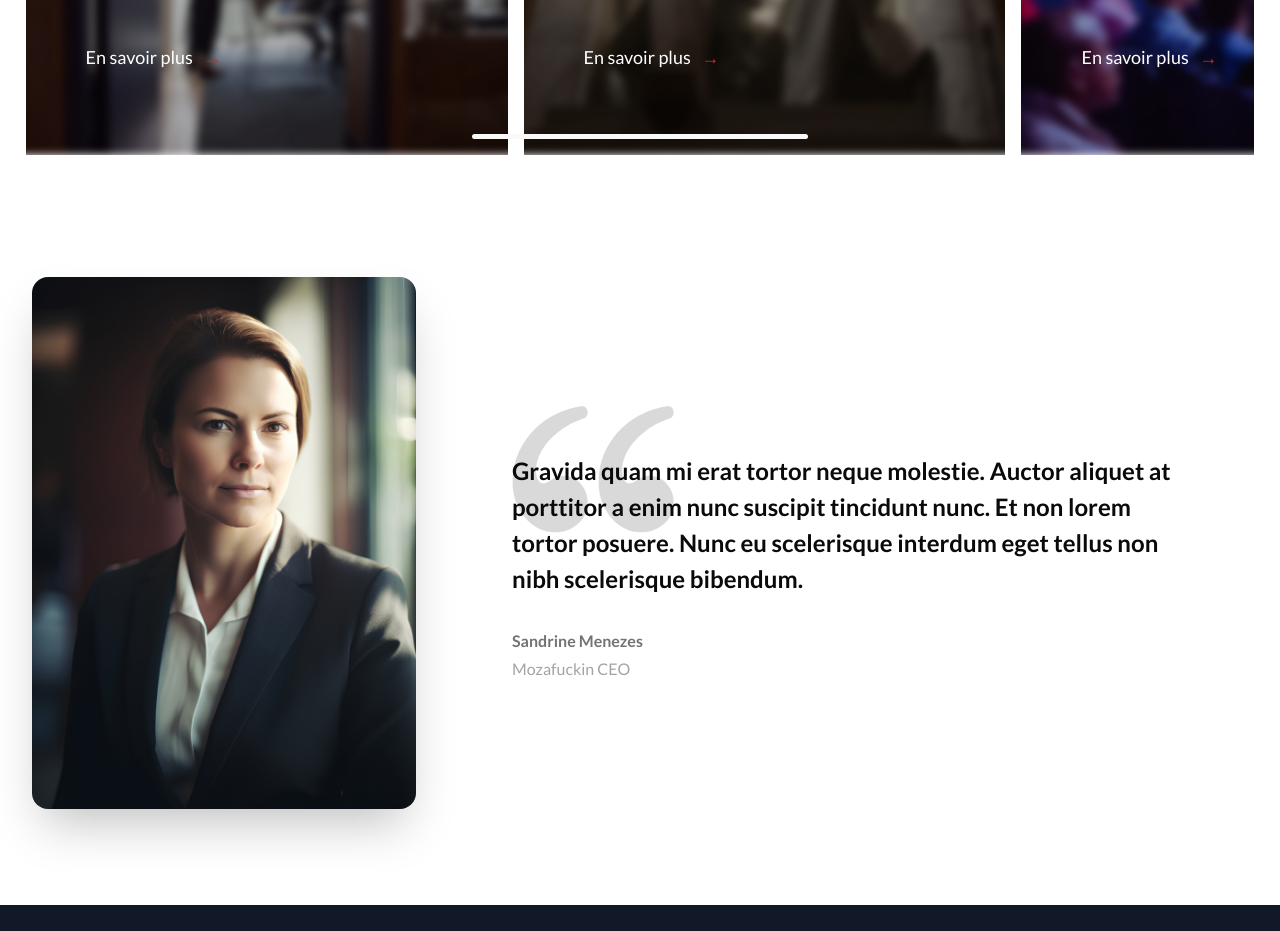
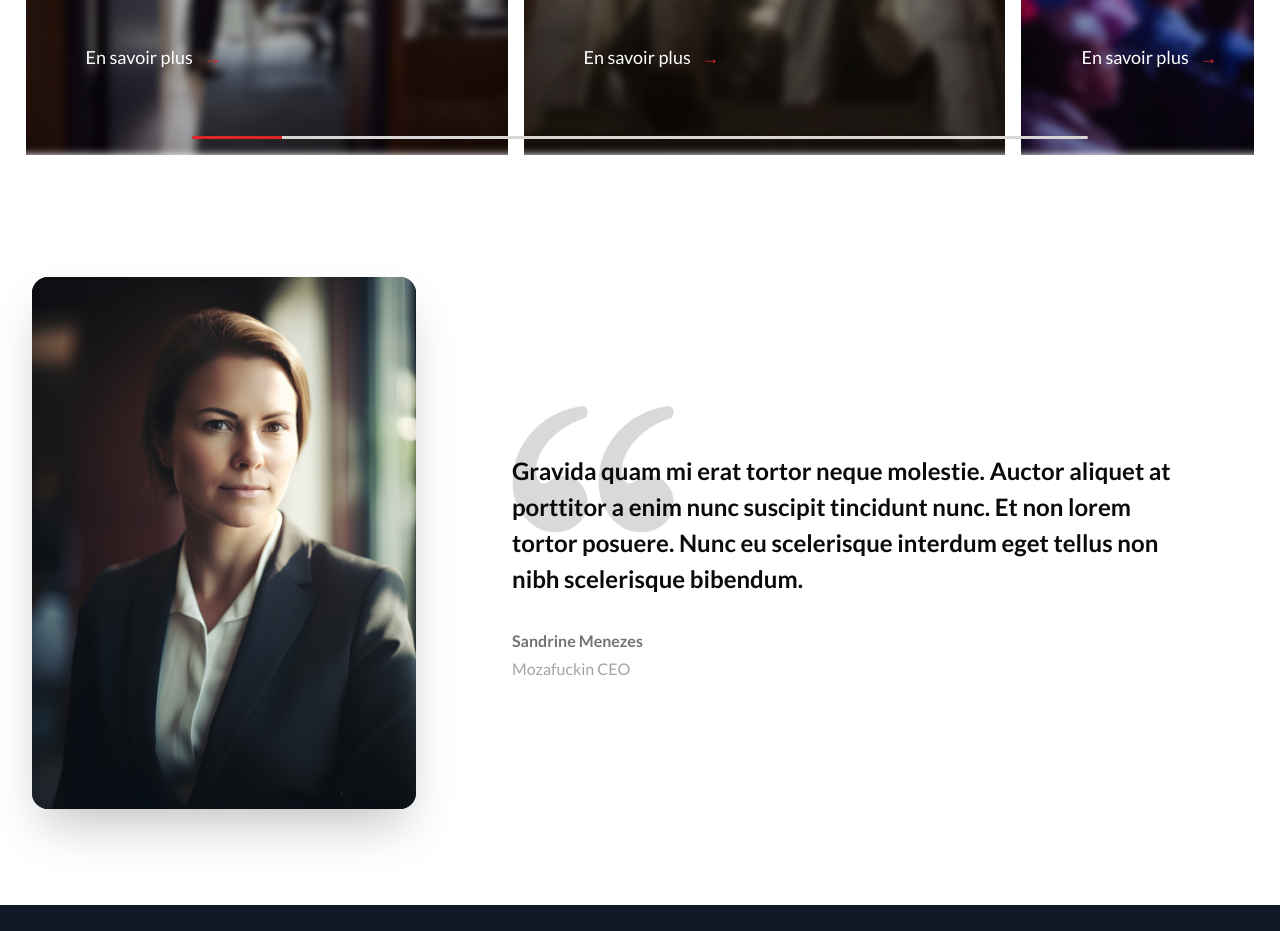
Before and after one commit to poloskanini/blogStrapi1.0FRONT, a Next.js app: page / in a window 1280 px wide. Shown: the part 4760-5691 px from the top of the page. Built offline with nearby package versions, Linux system fonts and the light colour scheme.

Commit message:
(ft-Carousel) Ajout d'une barre horizontale pour indiquer le pourcentage de défilement - 2

```diff
--- a/styles/globals.css
+++ b/styles/globals.css
@@ -750,10 +750,10 @@ nav.mobileActive .menu-toggle .hamBox span {
 }
 
 .embla__progress {
-  z-index: 1;
-  background-color:rgb(249, 249, 249);
+
+  background-color:rgb(220 38 38);
   position: absolute;
-  height: 0.3rem;
+  height: 0.2rem;
   border-radius: 0.2rem;
   left: 0;
   right: 0;
@@ -761,19 +761,20 @@ nav.mobileActive .menu-toggle .hamBox span {
   margin-left: auto;
   margin-right: auto;
   pointer-events: none;
-  width: 21rem;
-  max-width: 90%;
+  width: 115%;
+  max-width: 70%;
   overflow: hidden;
 }
+
 .embla__progress__bar {
   background-image: linear-gradient(
     45deg,
-    rgb(220 38 38),
-    rgb(220 38 38)
+    rgb(216, 213, 213),
+    rgb(216, 213, 213)
   );
   position: absolute;
   width: 100%;
   top: 0;
   bottom: 0;
-  left: -100%;
+  right: -10%;
 }
```
